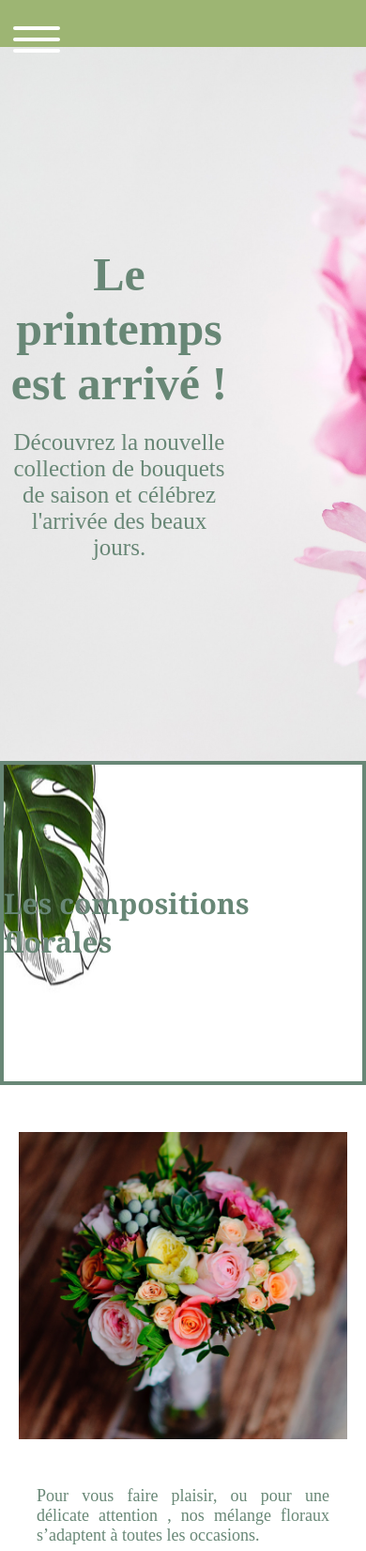
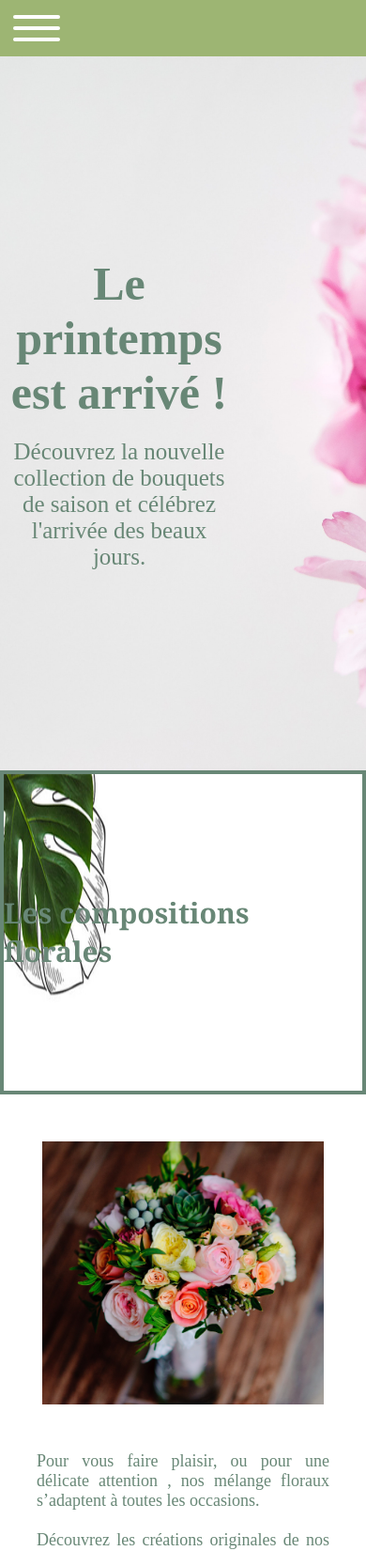
Before and after one commit to BCaroline01/florist, a PHP site: page / in a window 390 px wide. Shown: the top 1651 px of the page at 94% size. Run offline with PHP 8.4, Linux system fonts and the light colour scheme.

Commit message:
modification responsive

```diff
--- a/style.css
+++ b/style.css
@@ -82,6 +82,7 @@ header .background_image p {
   text-align: center;
 }
 
+/* MAIN */
 main .flower_arrangement {
   color: #688776;
   font-family: 'Cambria';
@@ -358,6 +359,7 @@ main .contact div form #submit:hover {
   color: #688776;
 }
 
+/* FOOTER */
 footer {
   background-color: #9db573;
   height: 70px;
@@ -371,17 +373,18 @@ footer p {
   padding: 20px;
 }
 
+/* MEDIA QUERIES MOBILE */
 @media screen and (max-width: 609px) {
   header .menu .desktopMenu {
     display: none;
   }
   header .menu .navMobile {
     background-color: #9db573;
-    height: 50px;
+    height: 60px;
   }
   header .menu .navMobile .lines {
     position: absolute;
-    top: 5%;
+    top: 30px;
     left: 10%;
     -webkit-transform: translate(-50%, -50%);
             transform: translate(-50%, -50%);
@@ -688,7 +691,7 @@ footer p {
             justify-content: center;
   }
   main .flower_arrangement article img {
-    width: 350px;
+    width: 300px;
   }
   main .flower_arrangement article section {
     width: 80%;
@@ -780,6 +783,7 @@ footer p {
   }
 }
 
+/* MEDIA QUERIES TABLET */
 @media screen and (min-width: 610px) and (max-width: 940px) {
   main .flower_arrangement article img {
     width: 350px;
--- a/style.scss
+++ b/style.scss
@@ -290,10 +290,10 @@ footer{
             }
             .navMobile{
                 background-color: $lightgreen;
-                height: 50px;
+                height: 60px;
                 .lines{
                     position: absolute;
-                    top: 5%;
+                    top: 30px;
                     left: 10%;
                     transform: translate(-50%, -50%);
                     width: 50px;
@@ -480,7 +480,7 @@ footer{
                 flex-direction: column;
                 justify-content: center;
                 img{
-                    width: 350px;
+                    width: 300px;
                 }
                 section{
                     width: 80%;
```
Also changed, not shown: 1 other file.
